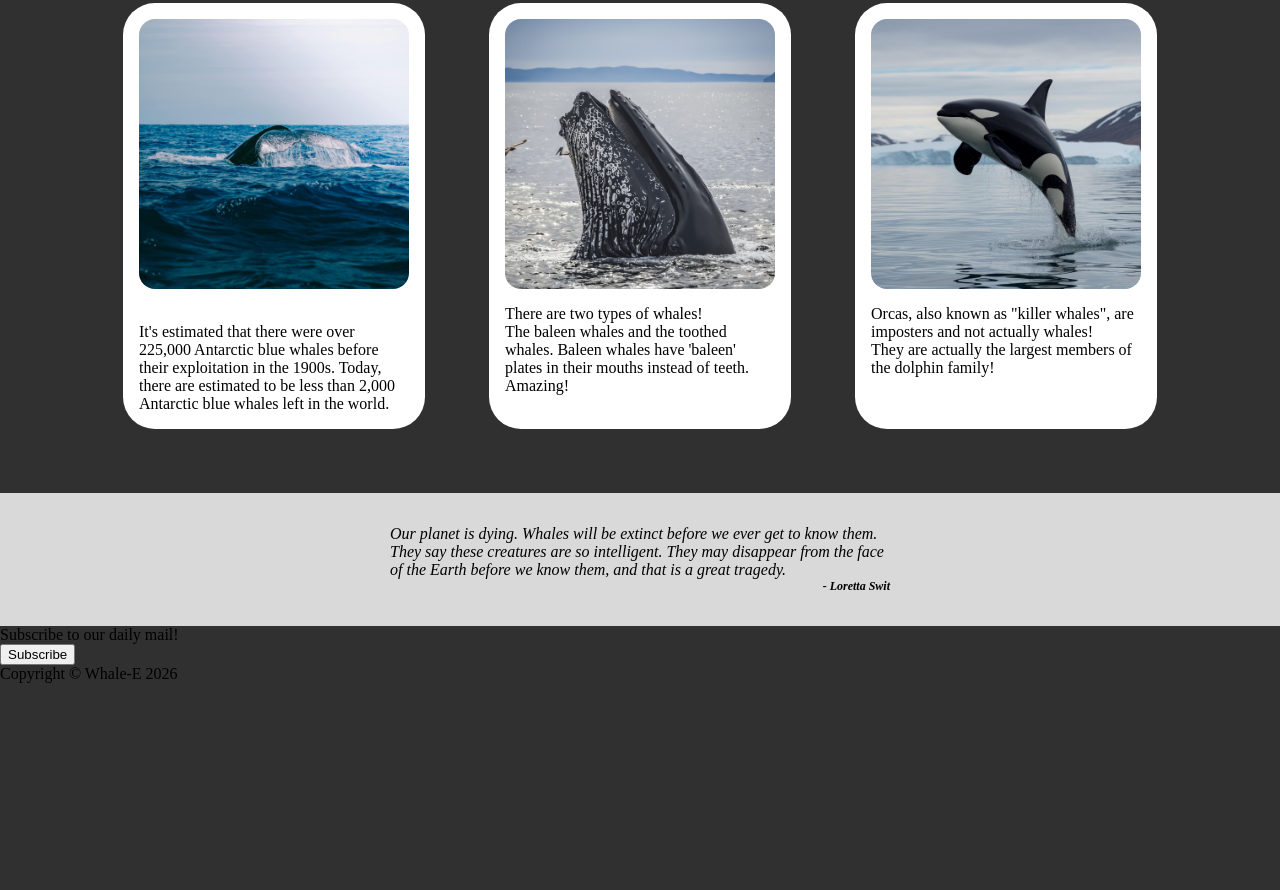
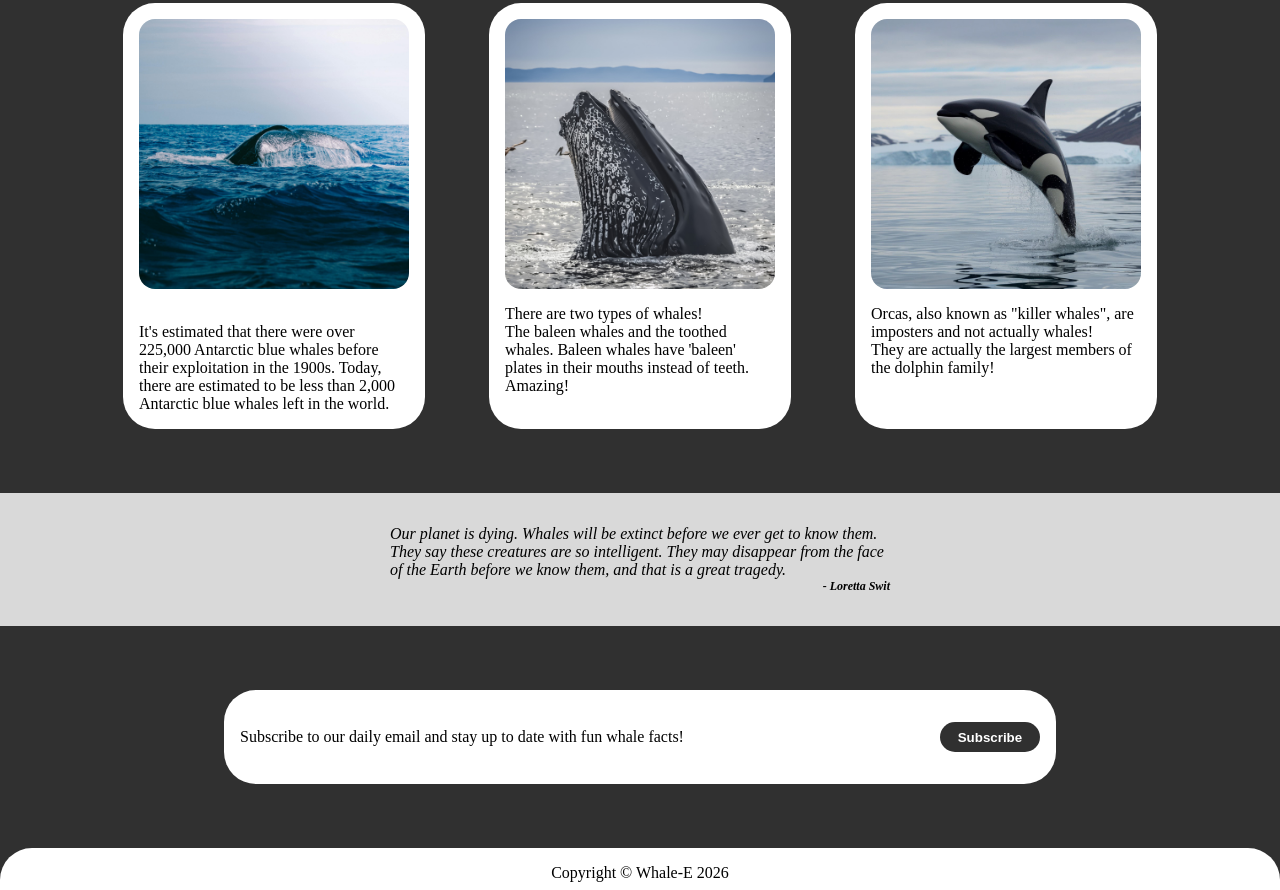
Before and after one commit to brvanritter-svg/landing-page, a plain HTML site: page index.html in a window 1280 px wide. Shown: the part 460-1350 px from the top of the page. Before the commit the page ends 1143 px from the top, so only its background shows below. Drawn offline with Linux system fonts and the light colour scheme.

Commit message:
added styling to subscribe section and footer

```diff
--- a/index.html
+++ b/index.html
@@ -70,16 +70,14 @@
 
         <div class="subscribe">
             <div class="subscribe-info">
-                <div>
-                    Subscribe to our daily mail!
+                <div class="subscribe-text">
+                    Subscribe to our daily email and stay up to date with fun whale facts!
                 </div>
-                <div>
 
+
+                <div class="subscribe-button">
+                <button id="sub-button">Subscribe</button>
                 </div>
-            </div>
-
-            <div class="subscribe-button">
-                <button>Subscribe</button>
             </div>
         </div>
     </div>
--- a/style.css
+++ b/style.css
@@ -55,7 +55,8 @@ a {
     max-width: 500px;
 }
 
-.newsletter-button{
+.newsletter-button,
+#sub-button{
     border-radius: 16px;
     background-color: #303030;
     color: white;
@@ -78,6 +79,9 @@ a {
 
 .subscribe {
     background-color: #303030;
+    padding: 64px 64px 64px 64px;
+    display: flex;
+    justify-content: center;
 }
 
 #img-banner{
@@ -132,3 +136,25 @@ button{
     font-weight: bold;
     font-style: italic;
 }
+
+.subscribe-info{
+    display: flex;
+    width: fit-content;
+    background-color: white;
+    gap: 16rem;
+    padding: 16px;
+    border-radius: 32px;
+}
+
+.subscribe-text{
+    width: fit-content;
+    align-self: center;
+}
+
+.footer{
+    background-color: white;
+    text-align: center;
+    padding: 16px 0 8px 0;
+    border-top-left-radius: 32px;
+    border-top-right-radius: 32px;
+}
```
